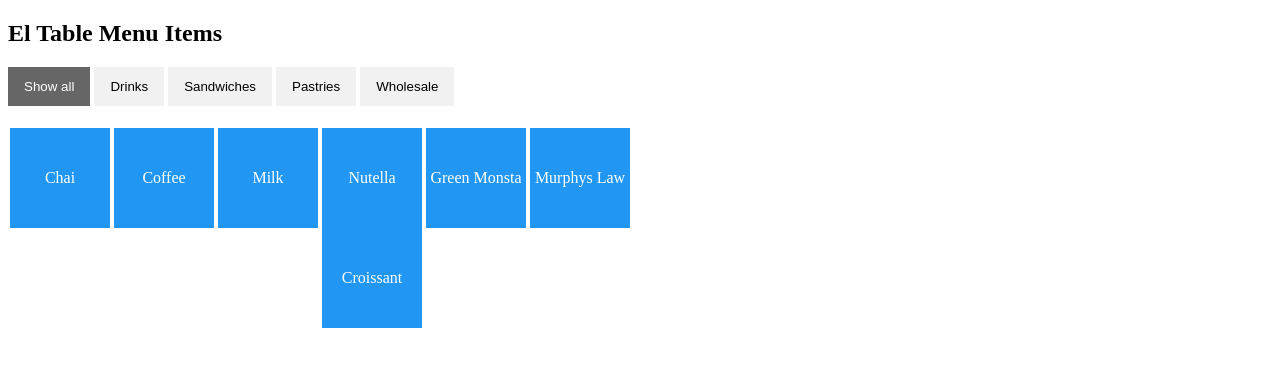
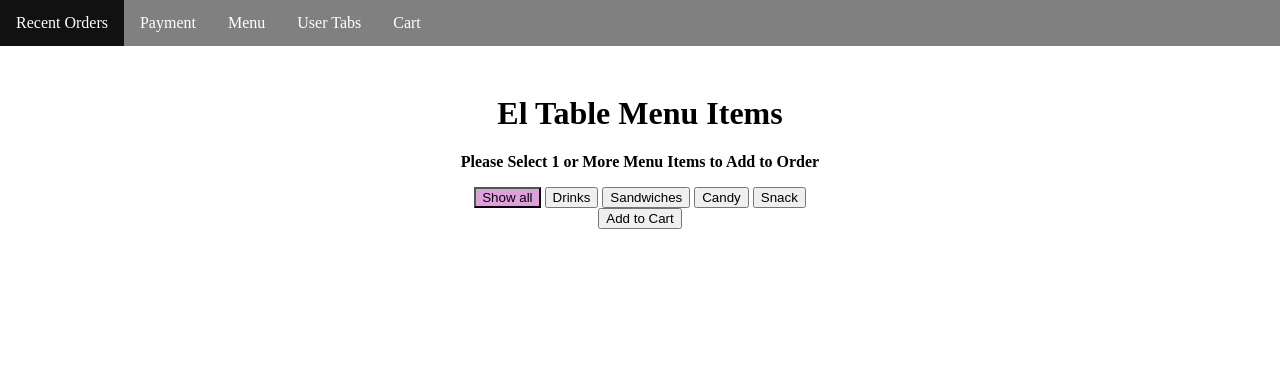
Before and after one commit to Hlotfy/eltabler, a Flask app: page /menu/ in a window 1280 px wide. Shown: the top 367 px of the page. Run offline with Flask 2, Linux system fonts and the light colour scheme; data comes from the database, SQL or seed files in the repository; data that the repository does not hold is empty; some libraries are stand-ins or nearby versions.

Commit message:
added some functionality to shopping cart

```diff
--- a/app.py
+++ b/app.py
@@ -25,15 +25,15 @@ def tabs():
         users = functions.getAllUsers(conn)
         return render_template('userTabs.html', users=users)
 
-@app.route('/order/', methods = ['POST', 'GET'])
+@app.route('/menu/', methods = ['POST', 'GET'])
 def order():
     items = functions.getAllMenuItems(conn)
     return render_template('order_form.html', items=items)
 
-@app.route('/menu/')
-def menu():
-    users = functions.getAllUsers(conn)
-    return render_template('menuScreen.html')
+# @app.route('/menu/')
+# def menu():
+#     users = functions.getAllUsers(conn)
+#     return render_template('menuScreen.html')
 
 @app.route('/<username>/recent_orders/',  methods = ['POST', 'GET'])
 # creates order, adds selected menu items to order
@@ -59,15 +59,21 @@ def recent_orders(username):
     user = functions.getUser(conn,username)
     return render_template('recent_orders.html',orders=orders, items=items, user=user)
 
-@app.route('/cart/')
-def cart():
+@app.route('/<username>/cart/', methods=['GET','POST'])
+def cart(username):
     users = functions.getAllUsers(conn)
-    return render_template('shoppingCart.html', users=users)
+    items = functions.getOrderItems(conn,username)
+    user = functions.getUser(conn,username)
+    #menuItem.name, menuItem.price
+    return render_template('shopping_cart_page.html', items = items, users=users, user = user)
 
 @app.route('/session/cart/', methods=['GET','POST'])
 def session_cart():
     users = functions.getAllUsers(conn)
     cart = session.get('cart', {'beer':0, 'wine':0, 'soda':0}) # use these defaults if cart isn't in session
+    # priceTotal = 0
+    # for i in cart:
+    #     priceTotal += i.getPrice()  //need function to get price of each item in cart
     # ofage = session.get('iam21',False)
     # if request.method == 'POST' and request.form.get('submit') == 'Show Cart':
     #     flash("Showing your cart's contents")
@@ -124,9 +130,9 @@ def payment(username):
 
 @app.route('/addToTab/', methods=['POST'])
 # should we maybe just redirect to my recent_payments page?
-def addToTab():
+def addToTab(username):
     flash('not yet implemented')
-    return redirect(url_for('session_cart'))
+    return redirect(url_for('payment'), username=username)
 
 if __name__ == '__main__':
     app.debug = True
--- a/templates/index.html
+++ b/templates/index.html
@@ -11,6 +11,7 @@
           <li id="lmbar"><a href="{{url_for('payment',username="hlotfy")}}">Payment</a></li>
           <li id="lmbar"><a href="{{url_for('order')}}">Menu</a></li>
           <li id="lmbar"><a href="{{url_for('tabs')}}">User Tabs</a></li>
+          <li id="lmbar"><a href="{{url_for('cart', username='hlotfy')}}">Cart</a></li>
         </ul>
 
         <div id="content", align="center">
--- a/templates/order_form.html
+++ b/templates/order_form.html
@@ -47,35 +47,36 @@
   <h1>El Table Menu Items</h1>
   <p><strong>Please Select 1 or More Menu Items to Add to Order</strong></p>
   <div class="main">
-    <!--<div id="ButtonContainer">-->
-    <!--  <button class="btn active" onclick="filter('all')"> Show all</button>-->
-    <!--  <button class="btn" onclick="filter('drinks')"> Drinks</button>-->
-    <!--  <button class="btn" onclick="filter('sandwiches')"> Sandwiches</button>-->
-    <!--  <button class="btn" onclick="filter('candies')"> Candy</button>-->
-    <!--  <button class="btn" onclick="filter('snacks')"> Snack</button>-->
-    <!--</div>-->
+    <div id="ButtonContainer">
+      <button class="btn active" onclick="filter('all')"> Show all</button>
+      <button class="btn" onclick="filter('drinks')"> Drinks</button>
+      <button class="btn" onclick="filter('sandwiches')"> Sandwiches</button>
+      <button class="btn" onclick="filter('candies')"> Candy</button>
+      <button class="btn" onclick="filter('snacks')"> Snack</button>
+    </div>
     <div class="container">
-      <form action="/hlotfy/recent_orders/" method="POST">
+      <!--<form action="/hlotfy/recent_orders/" method="POST">--> <!--moving this to cart!-->
+      <form action="/hlotfy/cart/" method="POST">
           {% for item in items %}
             {% if item.kind == "sandwich" %}
               <div class="filterDiv sandwiches">
-                <input type="checkbox" name="miid" value="{{item.miid}}">{{item.name}}</input>
+                <input type="checkbox" name="miid" value="{{item.miid}}">{{item.name}}....{{item.price}}</input>
               </div>
             {% elif item.kind == "drink" %}
               <div class="filterDiv drinks">
-                <input type="checkbox" name="miid" value="{{item.miid}}">{{item.name}}</input>
+                <input type="checkbox" name="miid" value="{{item.miid}}">{{item.name}}....{{item.price}}</input>
               </div>
             {% elif item.kind == "candy" %}
               <div class="filterDiv candies">
-                <input type="checkbox" name="miid" value="{{item.miid}}">{{item.name}}</input>
+                <input type="checkbox" name="miid" value="{{item.miid}}">{{item.name}}....{{item.price}}</input>
               </div>
             {% elif item.kind == "snack" %}
               <div class="filterDiv snacks">
-                <input type="checkbox" name="miid" value="{{item.miid}}">{{item.name}}</input>
+                <input type="checkbox" name="miid" value="{{item.miid}}">{{item.name}}....{{item.price}}</input>
               </div>
             {% endif %}
           {% endfor %}
-          <input type="submit">
+          <input type="submit" value="Add to Cart">
       </form>
     </div>
   </div>
--- a/templates/recent_orders.html
+++ b/templates/recent_orders.html
@@ -25,14 +25,14 @@
     {% for item in items %}
 <div class="panel">
     <table>
-         {% if item.oid == order.oid %}
+        {% if item.oid == order.oid %}
         <tr>
             <td>{{item.name}}</td>
             <td>${{item.item_total}}</td>
             <td>{{item.quantity}}</td>
 
         {% endif %}
-        {% endfor %}
+    {% endfor %}
         </tr>
 
     </table>
--- a/templates/shopping-cart-example.html
+++ b/templates/shopping-cart-example.html
@@ -115,11 +115,11 @@
         Total Price: (Price total goes here)
       </div>
 
-      <form method=post action="/clearCart">  <!--need to link clearCart function here, which still needs to be written!! -->
+      <form method=post action="/clearCart/">  <!--need to link clearCart function here, which still needs to be written!! -->
         <input type=submit name=submit value="Clear Cart">
       </form>
 
-       <form method=post action="/addToTab">  <!--need to link addToTab function here, which still needs to be written!! -->
+       <form method=post action="/addToTab/">  <!--need to link addToTab function here, which still needs to be written!! -->
         <input type=submit name=submit value="Add to tab">
       </form>
     </div>
```
Also changed, not shown: templates/shopping_cart_page.html (added, +96 -0 lines).
